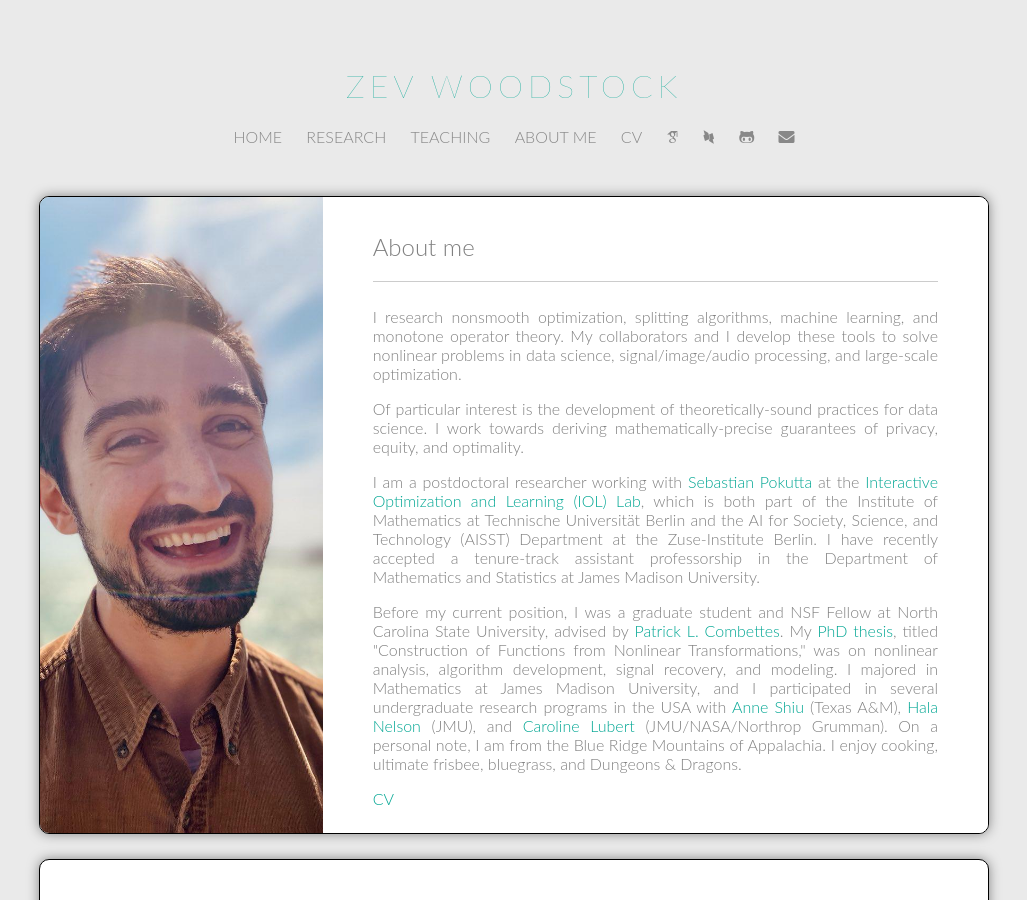
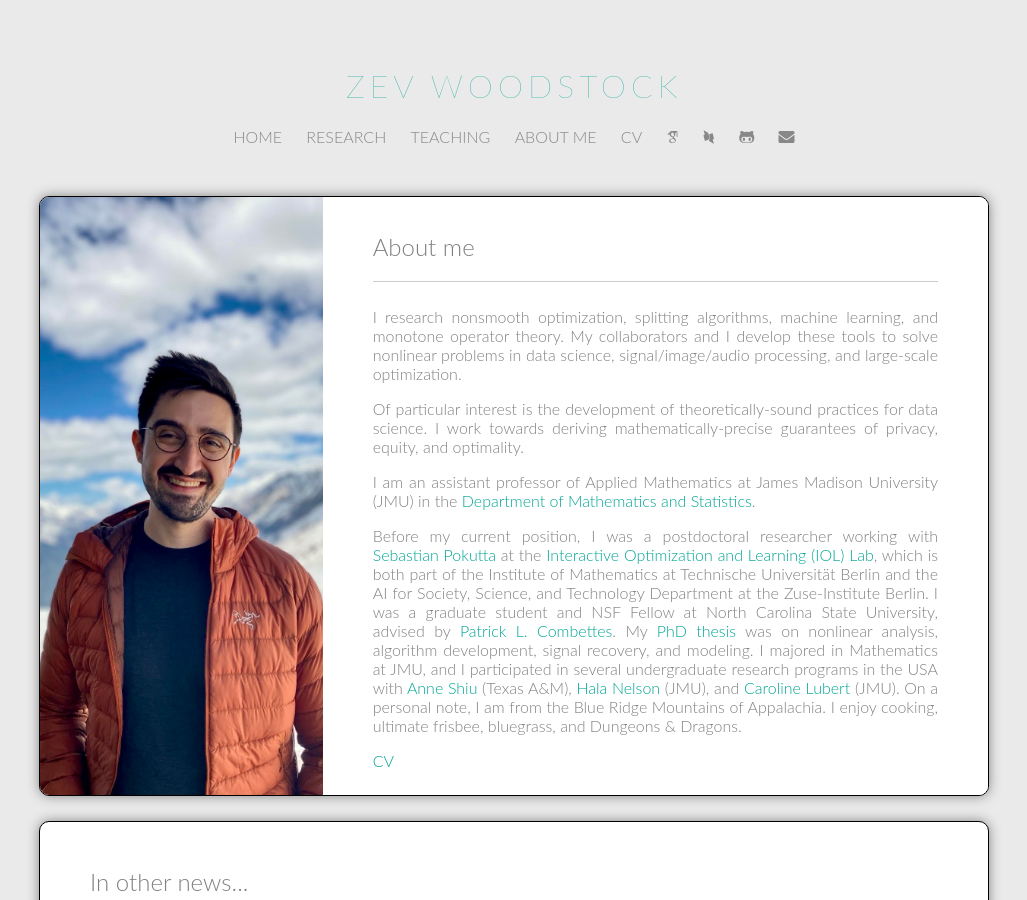
Before and after one commit to zevwoodstock/zevwoodstock.github.io, a Jekyll site: the page built from about-me/index.html, in a window 1280 px wide and 900 px high. Shown: the whole window, without its empty margins (126-1153 px from the left). Built offline with Jekyll 4.4.1, drawn with Linux system fonts in a browser that asks for light colours; some web fonts are replaced.

Commit message:
Updated info and photo

```diff
--- a/about-me/index.html
+++ b/about-me/index.html
@@ -16,7 +16,7 @@ title: About me
             float:left;
             width:100%;
             height:100%;
-            background-image: url(/media/woodstock.jpeg);
+            background-image: url(/media/profile.jpg);
             background-size:cover;
             background-position:center">
         </div></div>
@@ -42,32 +42,30 @@ deriving mathematically-precise guarantees of privacy, equity, and
 optimality.
 	</p>
 
-	<p> I am a postdoctoral researcher working with <a
-		href="https://pokutta.com/">Sebastian Pokutta</a> at the
-	<a href="https://iol.zib.de/">
-	Interactive Optimization and Learning (IOL) Lab</a>,
-which is both part of the Institute of Mathematics at Technische
-Universität Berlin and the AI for Society, Science, and Technology
-(AISST) Department at the Zuse-Institute Berlin. I have recently
-accepted a tenure-track assistant professorship in the Department
-of Mathematics and Statistics at James Madison University.</p>
-
+	<p> I am an assistant professor of Applied Mathematics at
+                James Madison University (JMU) in the <a
+href="https://www.jmu.edu/mathstat/index.shtml">Department
+of Mathematics and Statistics</a>.
 	    <p>
-Before my current position, I was
-a graduate student and NSF Fellow at North Carolina State
+Before my current position, I was a postdoctoral researcher working
+with <a href="https://pokutta.com/">Sebastian Pokutta</a> at the
+<a href="https://iol.zib.de/"> Interactive Optimization and
+Learning (IOL) Lab</a>, which is both part of the Institute of
+Mathematics at Technische Universität Berlin and the AI for
+Society, Science, and Technology Department at the Zuse-Institute Berlin.
+I was a graduate student and NSF Fellow at North Carolina State
 University, advised by
 <a href="https://pcombet.math.ncsu.edu/">Patrick L. Combettes</a>.
-My <a href="/media/publications/thesis.pdf">PhD thesis</a>, titled
-"Construction of Functions from Nonlinear Transformations," was on
-nonlinear analysis, algorithm development, signal recovery,
-and modeling. I majored in Mathematics at James Madison University,
+My <a href="/media/publications/thesis.pdf">PhD thesis</a>
+was on nonlinear analysis, algorithm development, signal recovery,
+and modeling. I majored in Mathematics at JMU,
 and I participated in several undergraduate research programs in
 the USA with <a href="https://www.math.tamu.edu/~annejls/">Anne
 Shiu</a> (Texas A&amp;M), <a
 href="https://educ.jmu.edu/~nelsonhy/">Hala Nelson</a> (JMU), and
 <a
 href="https://www.jmu.edu/mathstat/undergrad-research/aeroacoustics-lab.shtml">Caroline
-Lubert</a> (JMU/NASA/Northrop Grumman).
+Lubert</a> (JMU).
 On a personal note, I am from the Blue Ridge Mountains of
 Appalachia. I enjoy cooking, ultimate frisbee, bluegrass,
 and Dungeons &amp; Dragons.
--- a/index.html
+++ b/index.html
@@ -17,7 +17,7 @@ title: Posts
             float:left;
             width:100%;
             height:100%;
-            background-image: url(/media/woodstock.jpeg);
+            background-image: url(/media/profile.jpg);
             background-size:cover;
             background-position:center">
         </div></div>
```
Also changed, not shown: other parts of index.html (+1 -1 lines), media/profile.jpg (added), media/woodstock.jpeg (deleted).
